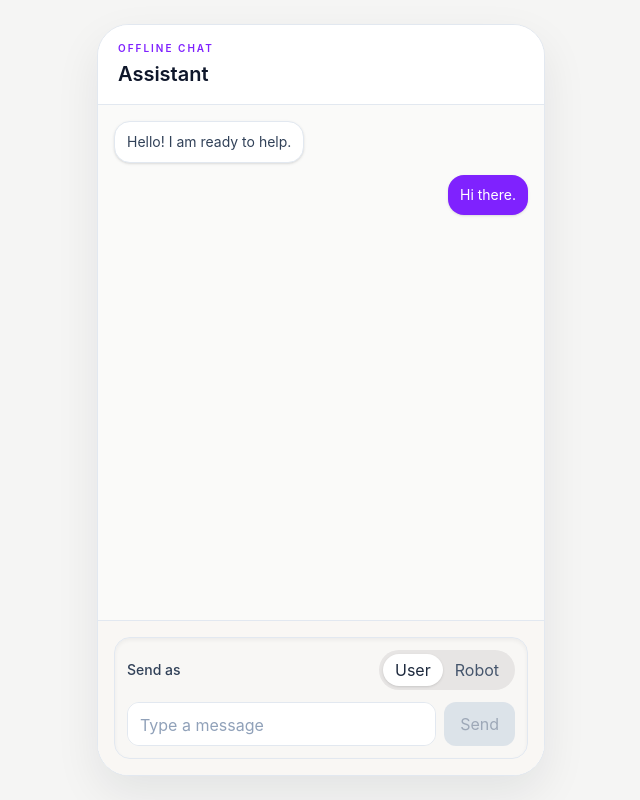
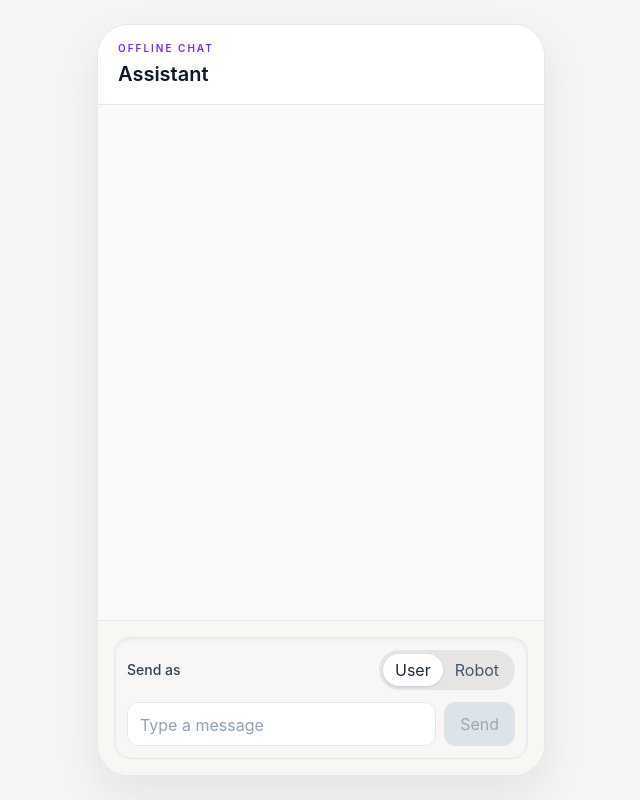
Before and after one commit to rodrigogendo/offline-chat, a React (Vite) app: page / in a window 1280 px wide. Shown: the whole page, without its empty margins (319-959 px from the left). Built offline with nearby package versions, Linux system fonts and the light colour scheme.

Commit message:
visual details adjusted

```diff
--- a/src/App.tsx
+++ b/src/App.tsx
@@ -2,13 +2,8 @@ import { useState } from 'react'
 import { ChatShell } from './components/ChatShell'
 import type { ChatMessage, Sender } from './types/message'
 
-const defaultMessages: ChatMessage[] = [
-  { id: 'robot-1', sender: 'robot', text: 'Hello! I am ready to help.' },
-  { id: 'user-1', sender: 'user', text: 'Hi there.' },
-]
-
 export default function App() {
-  const [messages, setMessages] = useState<ChatMessage[]>(defaultMessages)
+  const [messages, setMessages] = useState<ChatMessage[]>([])
   const [sender, setSender] = useState<Sender>('user')
   const [inputValue, setInputValue] = useState('')
 
--- a/src/components/ChatShell.tsx
+++ b/src/components/ChatShell.tsx
@@ -111,11 +111,16 @@ export function ChatShell({
                     placeholder="Type a message"
                     value={inputValue}
                     onChange={(event) => onInputChange(event.target.value)}
-                    className={`min-h-11 flex-1 resize-none rounded-xl border bg-white px-3 py-2.5 text-sm text-slate-700 outline-none transition-colors placeholder:text-slate-400 ${
-                      isRobotMode
-                        ? 'border-violet-900 focus:border-violet-900'
-                        : 'border-slate-200 focus:border-violet-300'
-                    }`}
+                    onKeyDown={(event) => {
+                      if (event.key.toLowerCase() === 'enter' && !event.shiftKey) {
+                        event.preventDefault()
+
+                        if (!isSendDisabled) {
+                          onSend()
+                        }
+                      }
+                    }}
+                    className="min-h-11 flex-1 resize-none overflow-y-auto rounded-xl border border-slate-200 bg-white px-3 py-2.5 text-sm text-slate-700 outline-none transition-colors placeholder:text-slate-400 [scrollbar-width:none] [-ms-overflow-style:none] [&::-webkit-scrollbar]:hidden"
                   />
 
                   <button
```
